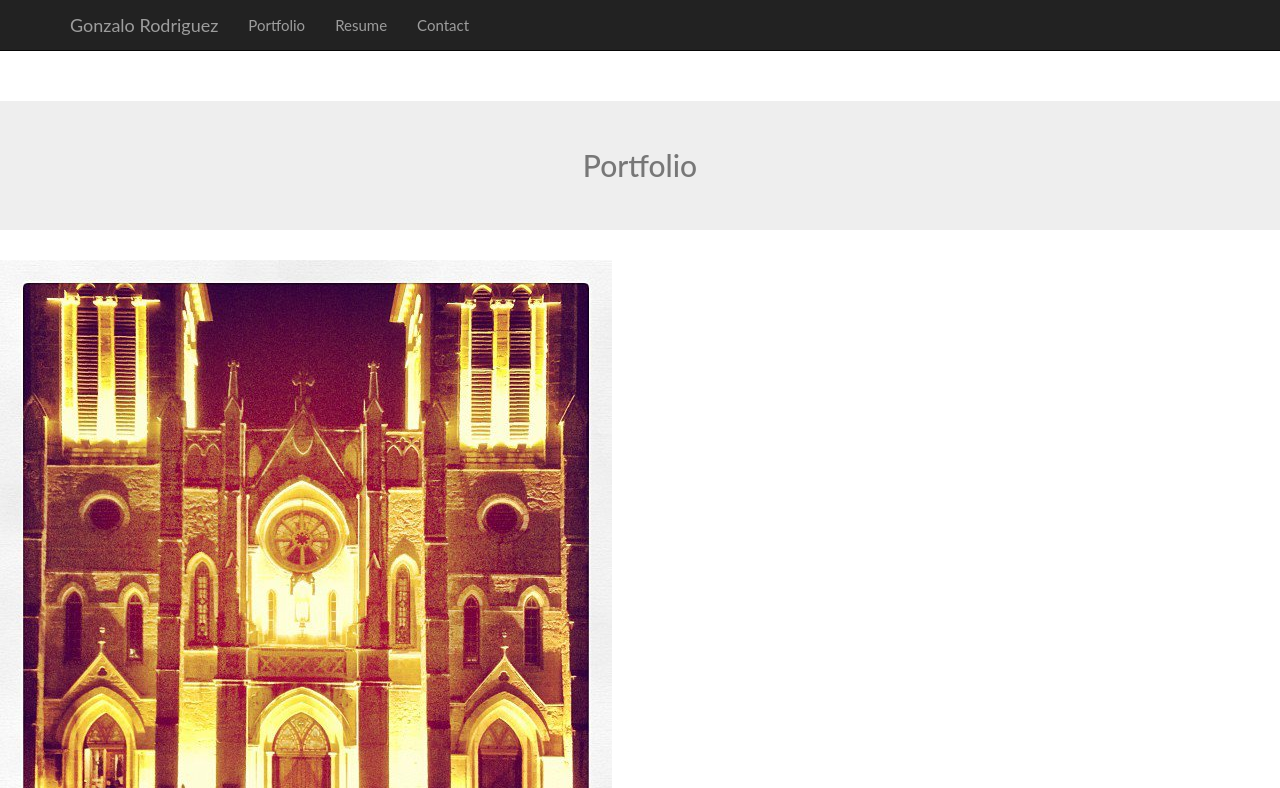
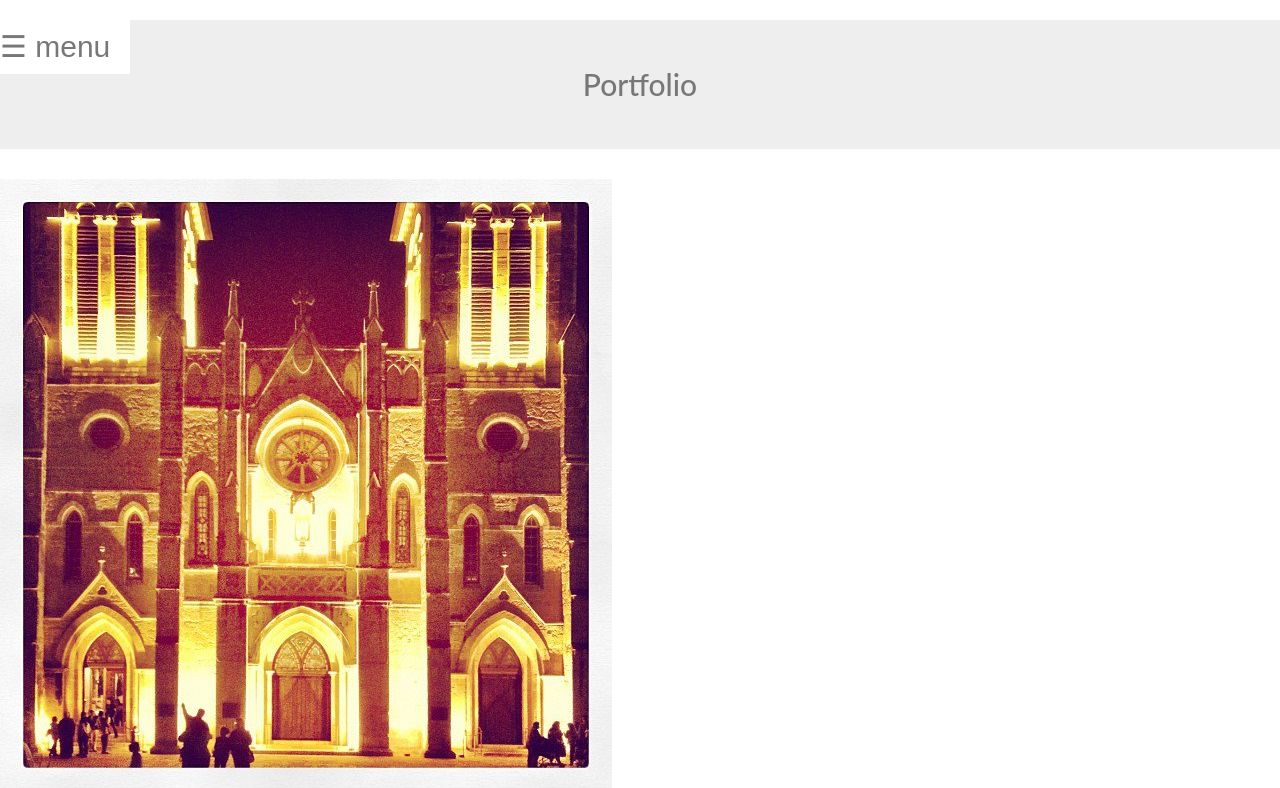
Before and after one commit to rodro/rodro.github.io, a plain HTML site: page portfolio.html in a window 1280 px wide. Shown: the top 788 px of the page. Drawn offline with nearby package versions, Linux system fonts and the light colour scheme; a web font is replaced by a local one.

Commit message:
added menu to portfolio

```diff
--- a/portfolio.html
+++ b/portfolio.html
@@ -11,6 +11,7 @@
 		<link href="https://maxcdn.bootstrapcdn.com/font-awesome/4.7.0/css/font-awesome.min.css" rel="stylesheet">
 		<link rel="stylesheet" href="css/normalize.min.css">
   		<link rel="stylesheet" href="css/main.css">
+		<script src="js/main.js"></script>
   <script>
   (function() {
     var container = $('.slides');
@@ -27,30 +28,19 @@
 
 </head>
 <body background: -webkit-linear-gradient(to left, #3a6186 , #89253e);>
-	<nav class="navbar navbar-inverse navbar-fixed-top">
-			<div class="container">
-			<div class="navbar-header">
-				<button type="button" class="navbar-toggle collapsed" data-toggle="collapse" data-target="#navbar" aria-expanded="false" aria-controls="navbar">
-				<span class="sr-only">Toggle navigation</span>
-				<span class="icon-bar"></span>
-				<span class="icon-bar"></span>
-				<span class="icon-bar"></span>
-				</button>
-				<a class="navbar-brand" href="/index.html">Gonzalo Rodriguez</a>
-			</div>
-			<div id="navbar" class="collapse navbar-collapse">
-				<ul class="nav navbar-nav">
-				<!-- <li class="active"><a href="#">Home</a></li> -->
-				<li><a href="/portfolio.html">Portfolio</a></li>
-				<li><a href="/resume.html">Resume</a></li>
-				<li><a href="/contact.html">Contact</a></li>
-				</ul>
-			</div><!--/.nav-collapse -->
-			</div>
-		</nav>
-<br>
-<br>
-<br>
+	<div id="mySidenav" class="sidenav">
+		<a href="javascript:void(0)" class="closebtn" onclick="closeNav()">&times;</a>
+
+		<a href="index.html">HOME</a>
+		<a href="portfolio.html">Portfolio</a>
+		<a href="resume.html">Resume</a>
+		<a href="/contact.html">Contact</a>
+	</div>
+
+	<div id="main" class="floating-menu">
+
+		<span style="font-size:30px;cursor:pointer" onclick="openNav()">&#9776; menu</span>
+	</div>
     	<div>
 		<h1 class="jumbotron text-center"> Portfolio </h1>
 		</div>
```
Also changed, not shown: index.html (+1 -1 lines).
